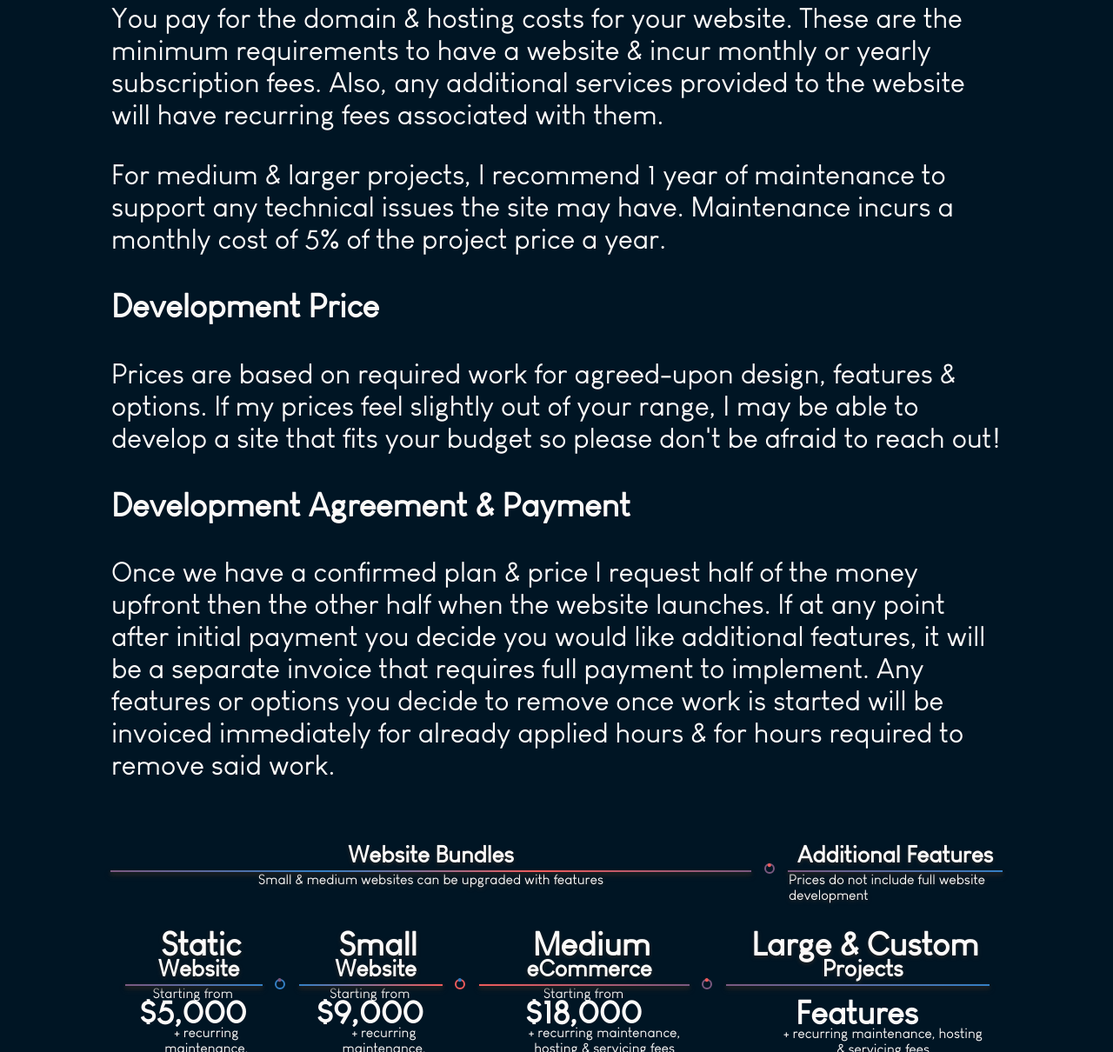
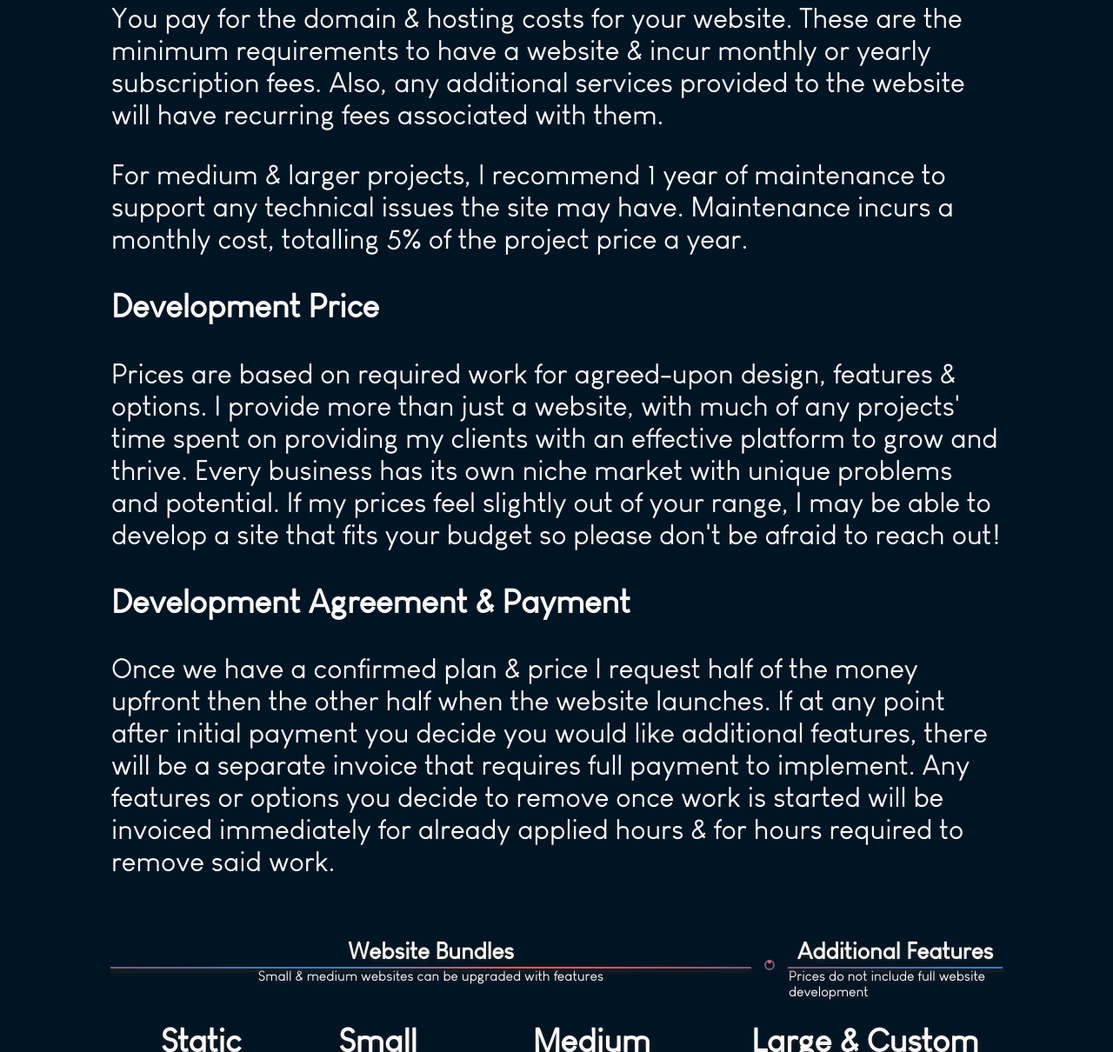
Before and after one commit to smlcate/CateCo, a website: page public/index.html in a window 1280 px wide. Shown: the part 2582-3792 px from the top of the page at 87% size. Drawn offline with nearby package versions, Linux system fonts and the light colour scheme; some packages are replaced by stand-ins of ours; no server answers.

Commit message:
more style and content updates

```diff
--- a/public/partials/home.html
+++ b/public/partials/home.html
@@ -91,15 +91,15 @@
     <div class="priceExplanationCells">
       <h3>Domain, Hosting, Maintenance & Service Costs</h3>
       <p>You pay for the domain & hosting costs for your website. These are the minimum requirements to have a website & incur monthly or yearly subscription fees. Also, any additional services provided to the website will have recurring fees associated with them.</p>
-      <p>For medium & larger projects, I recommend 1 year of maintenance to support any technical issues the site may have. Maintenance incurs a monthly cost of 5% of the project price a year.</p>
+      <p>For medium & larger projects, I recommend 1 year of maintenance to support any technical issues the site may have. Maintenance incurs a monthly cost, totalling 5% of the project price a year.</p>
     </div>
     <div class="priceExplanationCells">
       <h3>Development Price</h3>
-      <p>Prices are based on required work for agreed-upon design, features & options. If my prices feel slightly out of your range, I may be able to develop a site that fits your budget so please don't be afraid to reach out!</p>
+      <p>Prices are based on required work for agreed-upon design, features & options. I provide more than just a website, with much of any projects' time spent on providing my clients with an effective platform to grow and thrive. Every business has its own niche market with unique problems and potential. If my prices feel slightly out of your range, I may be able to develop a site that fits your budget so please don't be afraid to reach out!</p>
     </div>
     <div class="priceExplanationCells">
       <h3>Development Agreement & Payment</h3>
-      <p>Once we have a confirmed plan & price I request half of the money upfront then the other half when the website launches. If at any point after initial payment you decide you would like additional features, it will be a separate invoice that requires full payment to implement. Any features or options you decide to remove once work is started will be invoiced immediately for already applied hours & for hours required to remove said work.</p>
+      <p>Once we have a confirmed plan & price I request half of the money upfront then the other half when the website launches. If at any point after initial payment you decide you would like additional features, there will be a separate invoice that requires full payment to implement. Any features or options you decide to remove once work is started will be invoiced immediately for already applied hours & for hours required to remove said work.</p>
     </div>
   </div>
 
```
